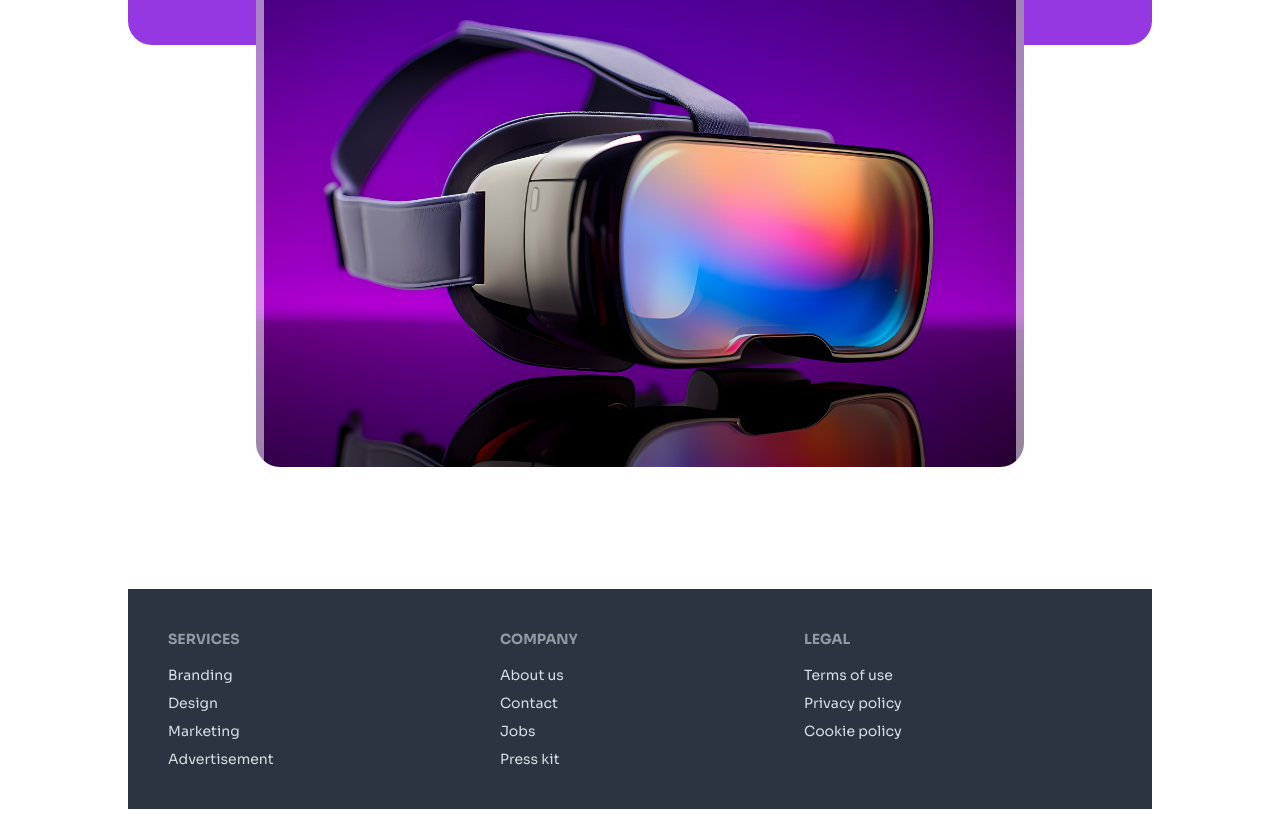
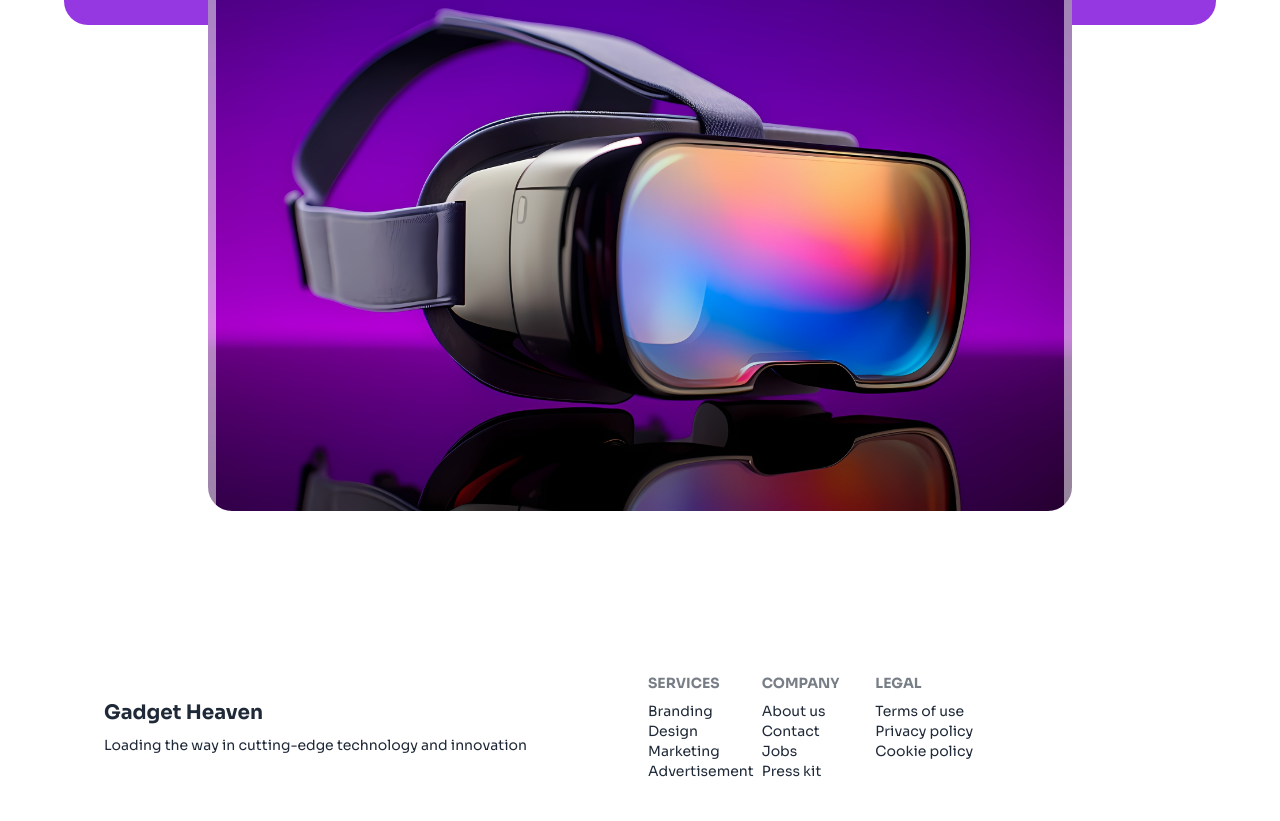
Before and after one commit to noorjahan220/gadget-heaven, a React (Vite) app: page / in a window 1280 px wide. Shown: the part 403-1224 px from the top of the page. Built offline with nearby package versions, Linux system fonts and the light colour scheme.

Commit message:
add two page

```diff
--- a/src/Components/DashBoard/DashBoard.jsx
+++ b/src/Components/DashBoard/DashBoard.jsx
@@ -1,9 +1,10 @@
+import Heading from "../Heading/Heading";
 
 
 const DashBoard = () => {
     return (
-        <div>
-            <h2>this is dashboard</h2>
+        <div >
+            <Heading title={'Dashboard'} subtitle={'Explore the latest gadgets that will take your experience to the next level. From smart devices to the coolest accessories, we have it all!'}></Heading>
         </div>
     );
 };
--- a/src/Components/Footer/Footer.jsx
+++ b/src/Components/Footer/Footer.jsx
@@ -1,8 +1,11 @@
 
 
 const Footer = () => {
-    return (
-        <footer className="footer bg-neutral text-neutral-content p-10">
+  return (
+    <>
+
+      {/* <footer className="footer bg-neutral text-neutral-content p-10">
+
   <nav>
     <h6 className="footer-title">Services</h6>
     <a className="link link-hover">Branding</a>
@@ -23,8 +26,45 @@ const Footer = () => {
     <a className="link link-hover">Privacy policy</a>
     <a className="link link-hover">Cookie policy</a>
   </nav>
-</footer>
-    );
+</footer> */}
+
+      <footer className="footer grid grid-cols-1  md:grid-cols-2   items-center    rounded p-10">
+        <div className="md:text-left mb-6 md:mb-0">
+          <h1 className="font-bold text-xl">Gadget Heaven</h1>
+          <p>Loading the way in cutting-edge technology and innovation</p>
+
+        </div>
+
+        <div className="grid grid-cols-3">
+          <nav className="grid grid-cols-1">
+            <h6 className="footer-title">Services</h6>
+            <a className="link link-hover">Branding</a>
+            <a className="link link-hover">Design</a>
+            <a className="link link-hover">Marketing</a>
+            <a className="link link-hover">Advertisement</a>
+          </nav>
+          <nav className="grid grid-cols-1">
+            <h6 className="footer-title">Company</h6>
+            <a className="link link-hover">About us</a>
+            <a className="link link-hover">Contact</a>
+            <a className="link link-hover">Jobs</a>
+            <a className="link link-hover">Press kit</a>
+          </nav>
+          <nav className="grid grid-cols-1">
+            <h6 className="footer-title">Legal</h6>
+            <a className="link link-hover">Terms of use</a>
+            <a className="link link-hover">Privacy policy</a>
+            <a className="link link-hover">Cookie policy</a>
+          </nav>
+
+        </div>
+
+      </footer>
+
+
+
+    </>
+  );
 };
 
 export default Footer;
--- /dev/null
+++ b/src/Components/Heading/Heading.jsx
@@ -0,0 +1,14 @@
+
+
+const Heading = ({title, subtitle}) => {
+    return (
+        <div className="text-center bg-bannerColor  p-20 mb-10 text-white">
+            <h1 className="font-bold text-3xl mb-2">{title}</h1>
+            <p className="font-normal text-sm mb-2">{subtitle}</p>
+            <button className="btn mr-2 hover:bg-white bg-bannerColor text-white hover:text-bannerColor">Cart</button>
+                <button className="btn mr-2 hover:bg-white bg-bannerColor text-white hover:text-bannerColor">Wishlist</button>
+        </div>
+    );
+};
+
+export default Heading;
--- a/src/Components/NavBar/NavBar.jsx
+++ b/src/Components/NavBar/NavBar.jsx
@@ -16,7 +16,7 @@ const NavBar = () => {
 
     return (
         <nav className={`navbar ${isHomepage ? "homepage" : ""}`}>
-            <div className="navbar ">
+            <div className="navbar">
                 <div className="navbar-start">
                     <div className="dropdown">
                         <div tabIndex={0} role="button" className="btn btn-ghost lg:hidden">
--- a/src/Components/Statistics/Statistics.jsx
+++ b/src/Components/Statistics/Statistics.jsx
@@ -1,9 +1,10 @@
+import Heading from "../Heading/Heading";
 
 
 const Statistics = () => {
     return (
         <div>
-            <h2>this is static</h2>
+            <Heading title={'Statistics'} subtitle={'Explore the latest gadgets that will take your experience to the next level. From smart devices to the coolest accessories, we have it all!'}></Heading>
         </div>
     );
 };
--- a/src/Components/root/Root.jsx
+++ b/src/Components/root/Root.jsx
@@ -5,7 +5,7 @@ import './Root.css';
 
 const Root = () => {
     return (
-        <div className="max-w-[80%] mx-auto sora-font">
+        <div className="max-w-[90%] mx-auto sora-font">
           <NavBar></NavBar>
           <div className="min-h-[calc(100vh-332px)]"><Outlet></Outlet></div>
           <Footer></Footer>
```
